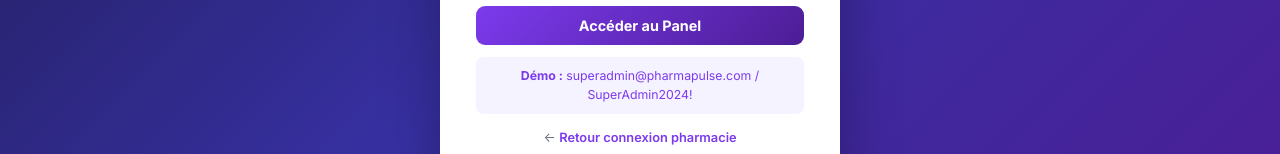
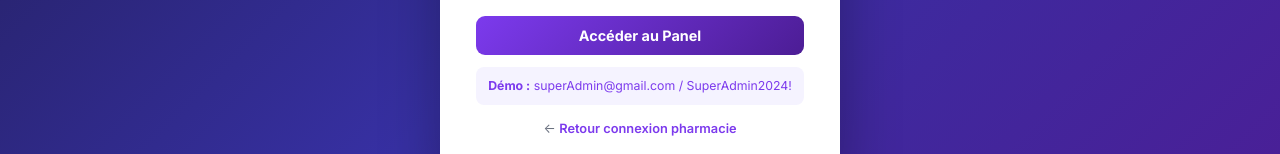
Before and after one commit to Mangassouba/pharmapulse, a Vue app: page /super/login in a window 1280 px wide. Shown: the part 490-644 px from the top of the page. Built offline with nearby package versions, Linux system fonts and the light colour scheme; no server answers.

Commit message:
add DemoCredentials

```diff
--- a/src/components/DemoCredentials.vue
+++ b/src/components/DemoCredentials.vue
@@ -15,7 +15,7 @@
     style: 'margin-top:12px;padding:10px 14px;background:#f0fdf4;border-radius:8px;font-size:.78rem;color:#166534;border:1px solid #bbf7d0;',
   },
   super: {
-    email: 'superadmin@pharmapulse.com', password: 'SuperAdmin2024!',
+    email: 'superAdmin@gmail.com', password: 'SuperAdmin2024!',
     style: 'margin-top:12px;padding:10px;background:#f5f3ff;border-radius:8px;font-size:.77rem;color:#7c3aed;text-align:center;',
   },
 }
```
